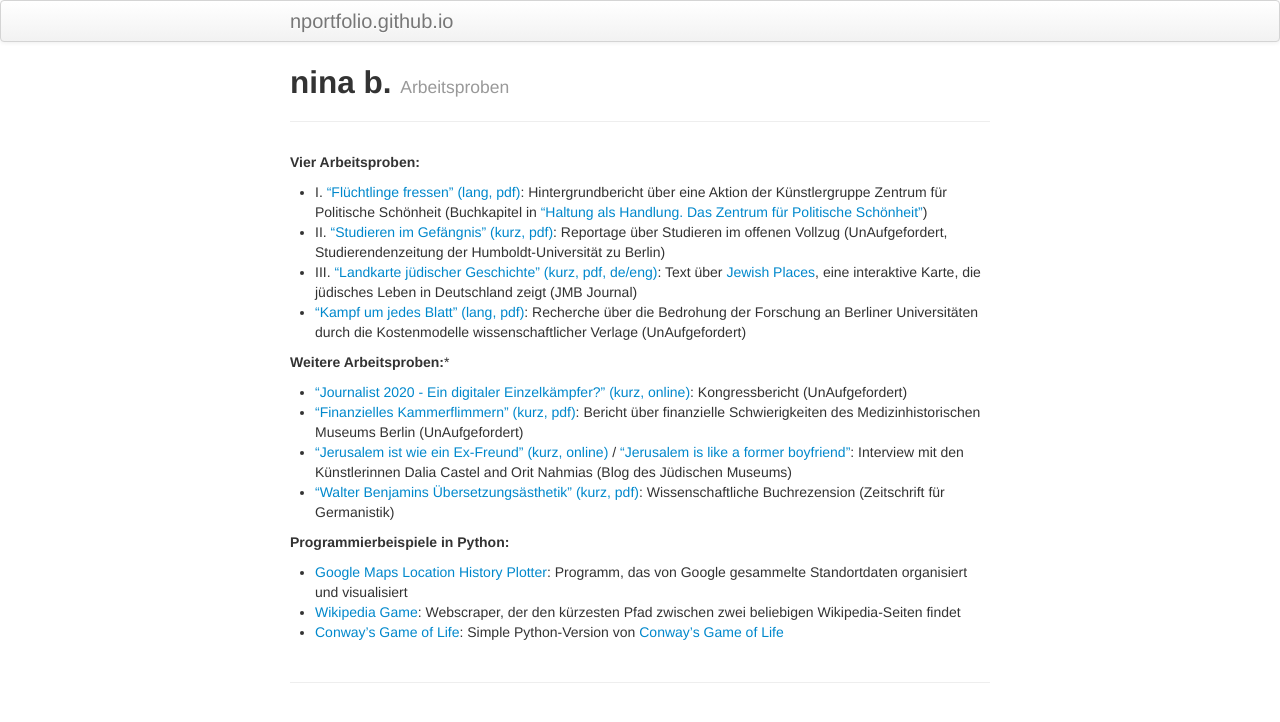
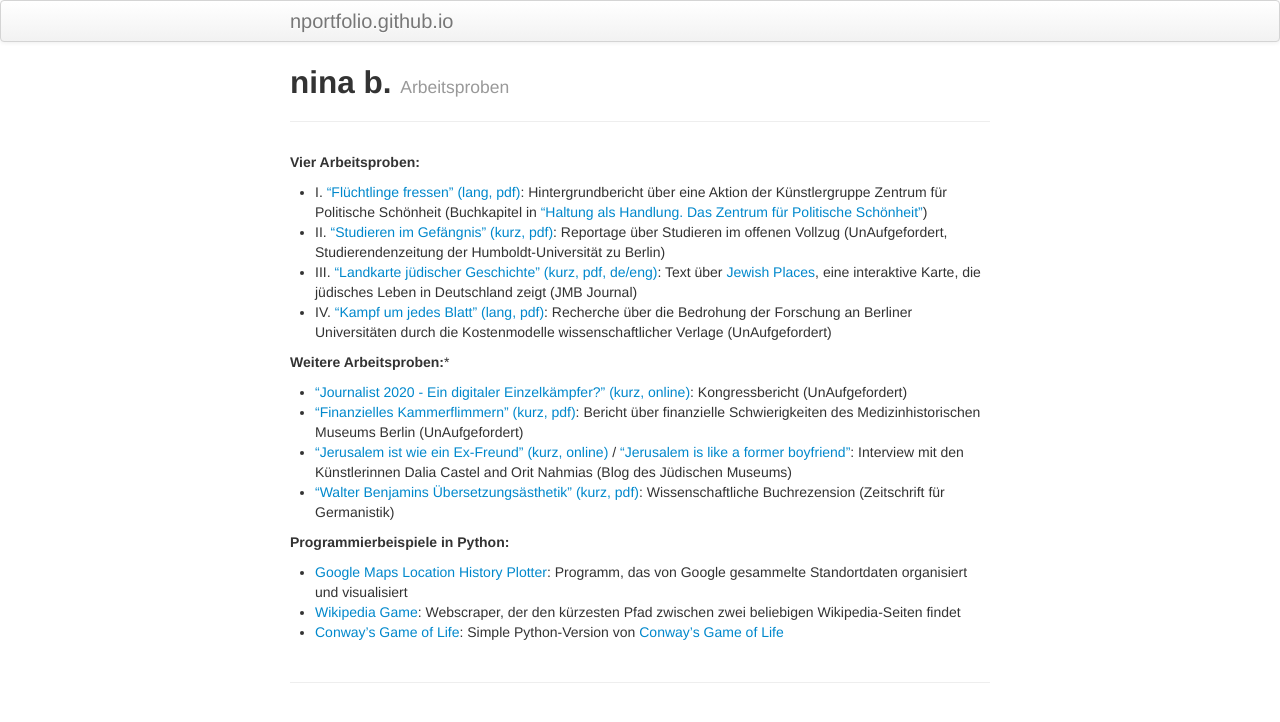
Before and after one commit to nportfolio/nportfolio.github.io, a Jekyll site: the page built from de.md, in a window 1280 px wide. Shown: the top 722 px of the page. Built offline with Jekyll 4.4.1, drawn with Linux system fonts in a browser that asks for light colours.

Commit message:
Update de.md

```diff
--- a/de.md
+++ b/de.md
@@ -9,7 +9,7 @@ description: portfolio
 - I. ["Flüchtlinge fressen" (lang, pdf)](/texts/ZPS_Hintergrundbericht_Fluechtlinge_fressen.pdf): Hintergrundbericht über eine Aktion der Künstlergruppe Zentrum für Politische Schönheit (Buchkapitel in ["Haltung als Handlung. Das Zentrum für Politische Schönheit"](http://editionmetzel.de/buecher/haltung-als-handlung-das-zentrum-fuer-politische-schoenheit.html))
 - II. ["Studieren im Gefängnis" (kurz, pdf)](/texts/UnAuf_Studieren_im_Gefaengnis.pdf): Reportage über Studieren im offenen Vollzug (UnAufgefordert, Studierendenzeitung der Humboldt-Universität zu Berlin)
 - III. ["Landkarte jüdischer Geschichte" (kurz, pdf, de/eng)](/texts/JMB_Journal_Jewish_Places.pdf): Text über [Jewish Places](https://www.jewish-places.de/), eine interaktive Karte, die jüdisches  Leben in Deutschland zeigt (JMB Journal)
-- ["Kampf um jedes Blatt" (lang, pdf)](/texts/UnAuf_Elsevier.pdf): Recherche über die Bedrohung der Forschung an Berliner Universitäten durch die Kostenmodelle wissenschaftlicher Verlage (UnAufgefordert)
+- IV. ["Kampf um jedes Blatt" (lang, pdf)](/texts/UnAuf_Elsevier.pdf): Recherche über die Bedrohung der Forschung an Berliner Universitäten durch die Kostenmodelle wissenschaftlicher Verlage (UnAufgefordert)
 
 **Weitere Arbeitsproben:***
 - ["Journalist 2020 - Ein digitaler Einzelkämpfer?" (kurz, online)](http://www.unauf.de/2013/2512/): Kongressbericht (UnAufgefordert)
```
